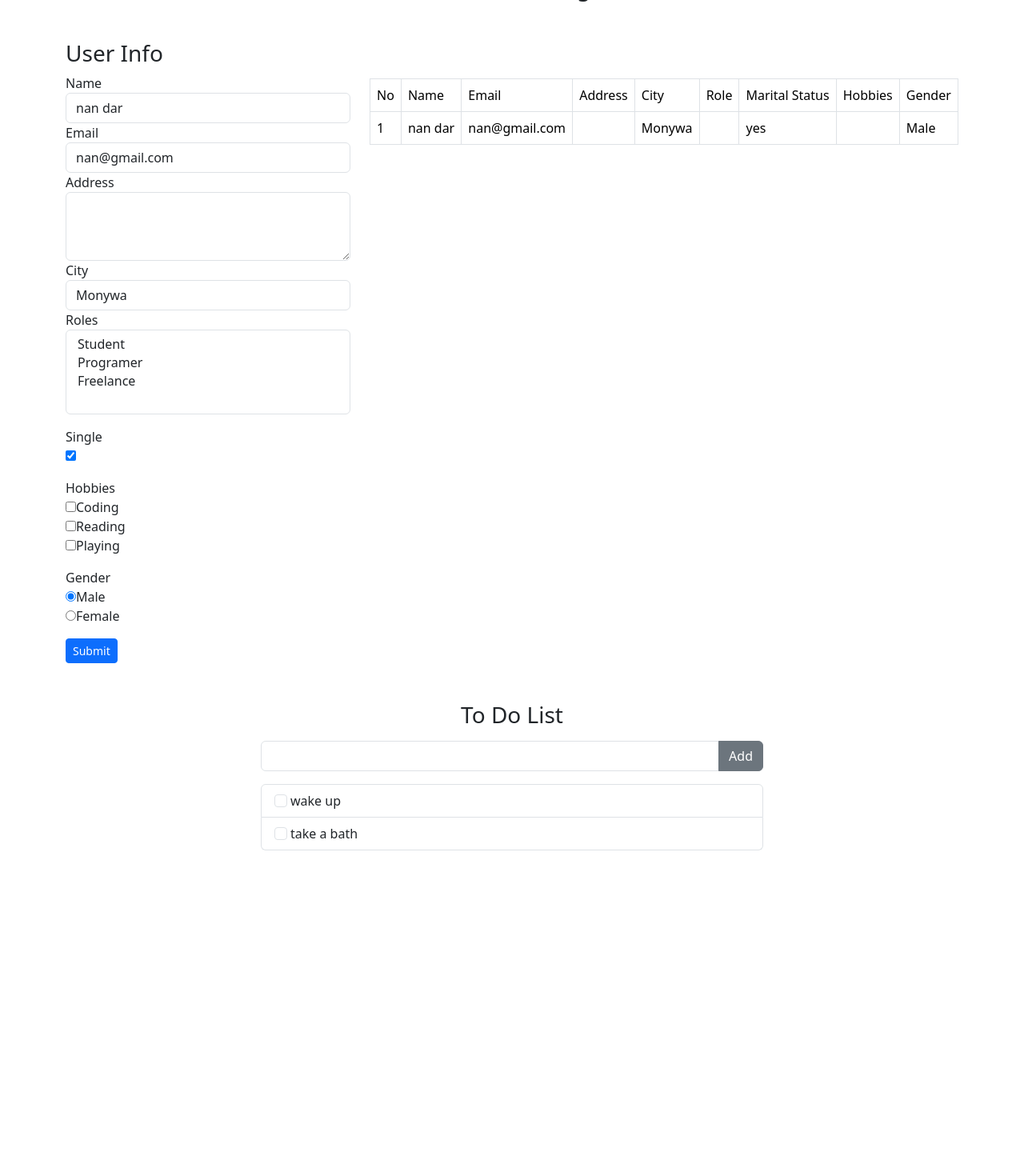
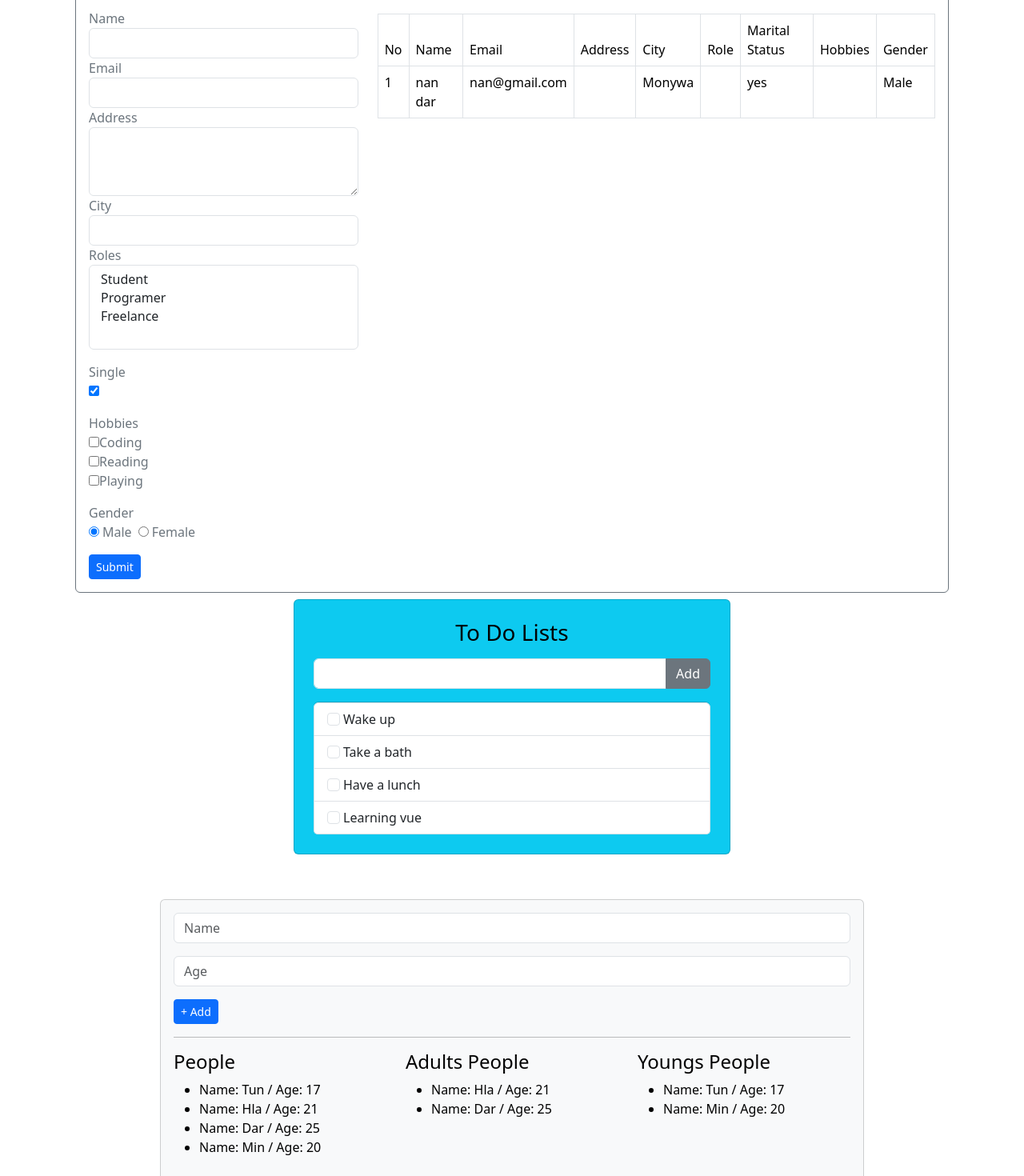
Before and after one commit to nandar510217/vue-app, a Vue app: page / in a window 1280 px wide. Shown: the part 520-1990 px from the top of the page at 80% size. Before the commit the page ends 1583 px from the top, so only its background shows below. Built offline with nearby package versions, Linux system fonts and the light colour scheme.

Commit message:
adult and young app using computed

```diff
--- a/src/App.vue
+++ b/src/App.vue
@@ -52,6 +52,7 @@
       </div>
     </div>
 
+    <!-- hide -->
     <div class="row my-4" v-if="isTrueshow">
       <div class="col-md-6">
         <h4>ref name: {{ name }}</h4>
@@ -67,7 +68,6 @@
             {{index}} - {{pink}}
           </li>
         </ul>
-
         <h4>V-for with Object</h4>
         <ul>
           <li v-for="pinkObj in pinksObj" :key="pinkObj.name">
@@ -113,37 +113,27 @@
       </div>
     </div>
 
-    <!-- To Do List -->
+
+    <!-- Components -->
+    <FormHandling/>
+
     <div class="row">
       <div class="col-md-3"></div>
-      <div class="col-md-6">
-        <h4 class="mb-3">To Do List</h4>
-        <div class="input-group mb-3">
-          <input type="text" class="form-control" v-model="inputTodo">
-          <button class="btn btn-outline-secondary" @click="addTodo" type="submit" id="button-addon2">Add</button>
-        </div>
-        <ul v-for="todo in todos">
-          <li>{{todo}}</li>
-
-        </ul>
-      </div>
+      <div class="col-md-6"><ToDoList/></div>
       <div class="col-md-3"></div>
     </div>
+    <Adult/>
 
-  </div>
-  <FormHandling/>
+    </div>
 
-  <div class="row">
-    <div class="col-md-3"></div>
-    <div class="col-md-6"><ToDoList /></div>
-    <div class="col-md-3"></div>
-  </div>
 </template>
 
 <script setup>
-  import {ref, reactive} from 'vue';
+  import {computed, ref, reactive} from 'vue';
   import FormHandling from './components/FormHandling.vue';
   import ToDoList from './components/ToDoList.vue';
+  import Adult from './components/Adult.vue';
+
       const isTrue = ref(true)
       const is2ndTrue = ref(true)
 
@@ -206,7 +196,10 @@
         console.log('Hello' + name)
       }
 
+      //hide
       const isTrueshow = ref(false)
+
+
 </script>
 
 
--- /dev/null
+++ b/src/components/Adult.vue
@@ -0,0 +1,106 @@
+<template>
+    <!-- Computed -->
+        <!-- <p>First Name: {{ firstName1 }}</p>
+        <p>Last Name: {{ lastName1 }}</p>
+        <p>FullName: {{ fullName1 }}</p>
+        <p>Number 1: {{ num1 }}</p>
+        <p>Number 2: {{ num2 }}</p>
+        <p>Total Name: {{ totalNum }}</p> -->
+
+        <!-- Adult person -->
+        <div class="card my-5 text-bg-light" style="max-width: 55rem; margin: auto;">
+        <div class="card-body">
+            <div class="mb-3">
+            <input type="text" @keyup.enter="addPerson" v-model="person.name" class="form-control" placeholder="Name">
+            </div>
+            <div class="mb-3">
+            <input type="text" @keyup.enter="addPerson" v-model.number="person.age" class="form-control" placeholder="Age">
+            </div>
+            <button @click="addPerson" class="btn btn-sm btn-primary">+ Add</button>
+            <hr>
+            <div class="row">
+                <div class="col-md-4">
+                    <h4>People</h4>
+                    <ul>
+                        <li v-for="person in people" :key="person.name">Name: {{person.name}} / Age: {{ person.age }}</li>
+                    </ul>
+                </div>
+                <div class="col-md-4">
+                    <h4>Adults People</h4>
+                    <ul>
+                        <li v-for="adult in adults">Name: {{ adult.name}} / Age: {{ adult.age }}</li>
+                    </ul>
+                </div>
+                <div class="col-md-4">
+                    <h4>Youngs People</h4>
+                    <ul>
+                        <li v-for="young in youngs">Name: {{ young.name}} / Age: {{ young.age }}</li>
+                    </ul>
+                </div>
+            </div>
+        </div>
+        </div>
+</template>
+
+<script setup>
+    import {computed, ref, reactive} from 'vue';
+    //Computed
+    const firstName1 = ref('Nan')
+      const lastName1 = ref('Dar')
+      const fullName1 = computed(() => {
+        return `${firstName1.value}  ${lastName1.value}`;
+      })
+      const num1 = ref(100)
+      const num2 = ref(200)
+      const totalNum = computed(() => {
+        return num1.value + num2.value
+      })
+
+      //Adult
+      //show
+      const people = ref([
+        {
+          name: 'Tun',
+          age: 17
+        },
+        {
+          name: 'Hla',
+          age: 21
+        },
+        {
+          name: 'Dar',
+          age: 25
+        },
+        {
+          name: 'Min',
+          age: 20
+        }
+      ])
+
+      //write
+      const person = reactive({
+        name:'',
+        age: ''
+      })
+      const addPerson = () => {
+        people.value.push({...person})
+        person.name = '',
+        person.age = ''
+      }
+
+      const adults = computed(() => {
+        return people.value.filter((person) => {
+            return person.age >= 21
+        })
+      })
+      const youngs = computed(() => {
+        return people.value.filter((person) => {
+            return person.age < 21
+        })
+      })
+
+</script>
+
+<style scoped>
+
+</style>
--- a/src/components/FormHandling.vue
+++ b/src/components/FormHandling.vue
@@ -1,7 +1,9 @@
 <template>
     <div class="container">
-        <h3 class="text-center">Form Handling</h3>
-        <div class="row mt-5">
+        <div class=" card border-secondary mt-5">
+            <h3 class="text-center card-header py-3">Form Handling</h3>
+            <div class="card-body text-secondary">
+                <div class="row">
                     <div class="col-md-4">
                         <h3>User Info</h3>
                         <label for="">Name</label>
@@ -38,9 +40,13 @@
                         <input type="checkbox" v-model="userInfo.hobbies" value="Playing">Playing<br>
                         </div>
                         <div class="mt-3">
-                <label for="">Gender</label><br>
-                <input type="radio" v-model="userInfo.gender" value="Male">Male<br>
-                <input type="radio" v-model="userInfo.gender" value="Female ">Female<br>
+                            <label for="">Gender</label>
+                            <div>
+                                <input type="radio" v-model="userInfo.gender" value="Male" class="me-1" id="male">
+                                <label for="male" class="me-2">Male</label>
+                                <input type="radio" v-model="userInfo.gender" value="Female " class="me-1" id="female">
+                                <label for="female">Female</label>
+                            </div>
                             </div>
                         <div class="mt-3">
                         <button class="btn btn-sm btn-primary" @click="submit">Submit</button>
@@ -66,7 +72,7 @@
                                 <td>1</td>
                                 <td>{{ user.name }}</td>
                                 <td>{{ user.email }}</td>
-                        <td>{{ user.address }}</td>
+                                <td>{{ user.address}}</td>
                                 <td>{{ user.city }}</td>
                                 <td>
                                     <div v-for="role in roles">{{ user.roles }}</div>
@@ -79,6 +85,8 @@
                                 </tr>
                             </tbody>
                         </table>
+                    </div>
+                </div>
             </div>
         </div>
     </div>
@@ -116,10 +124,10 @@ const users = ref([
 
 //write input
 const userInfo = reactive({
-    name: 'nan dar',
-    email: 'nan@gmail.com',
+    name: '',
+    email: '',
     address: '',
-    city: 'Monywa',
+    city: '',
     roles: [],
     isSingle: "yes",
     hobbies: [],
--- a/src/components/ToDoList.vue
+++ b/src/components/ToDoList.vue
@@ -1,15 +1,12 @@
 <template>
-    <div>
-        <h3 class="text-center mb-3 mt-5">To Do List</h3>
+    <div class="my-2 card text-bg-info p-4">
+        <h3 class="text-center mb-3">To Do Lists</h3>
         <div class="input-group mb-3">
-          <input type="text" class="form-control" v-model="inputTodo">
-          <button class="btn btn-secondary" @click="addTodo" type="submit" id="button-addon2">Add</button>
+            <input type="text" @keyup.enter="addTodo" class="form-control" v-model="inputTodo">
+            <button class="btn btn-secondary" @click="addTodo" type="submit" id="button-addon2">Add</button>
         </div>
-        <!-- <ul>
-            <li>eriowi</li>
-        </ul> -->
         <ul class="list-group">
-            <li v-for="showTodolist in showTodolists" class="list-group-item">
+            <li v-for="showTodolist in showTodolists" :key="showTodolist" class="list-group-item">
                 <input class="form-check-input me-1" type="checkbox" value="" id="firstCheckbox">
                 <label class="form-check-label" for="firstCheckbox">{{ showTodolist}}</label>
             </li>
@@ -20,15 +17,17 @@
 <script setup>
     import { ref, reactive } from 'vue';
     //show note
-    const showTodolists = reactive([
-        'wake up',
-        'take a bath',
+    const showTodolists = ref([
+        'Wake up',
+        'Take a bath',
+        'Have a lunch',
+        'Learning vue',
     ])
     //write note
     const inputTodo = ref('')
 
     const addTodo = () => {
-        showTodolists.push(inputTodo.value)
+        showTodolists.value.push(inputTodo.value)
         inputTodo.value = '';
     }
 
```
Lines whose indentation alone changed are shown as unchanged.
